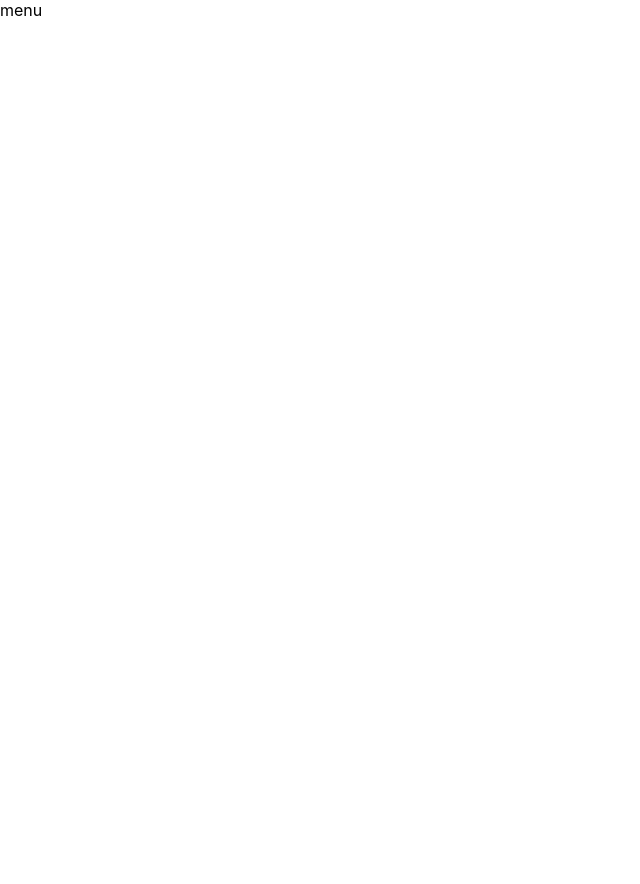
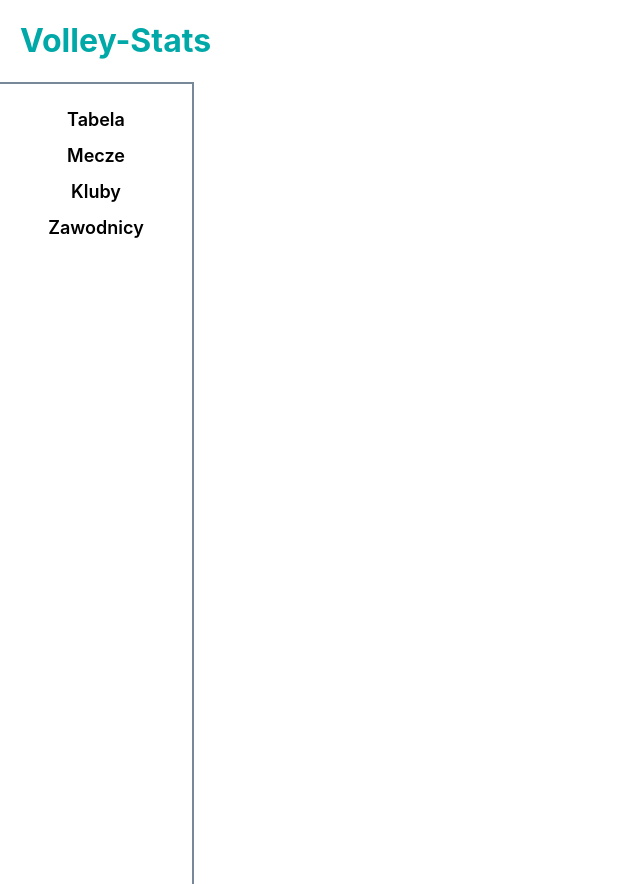
Before and after one commit to mb-dir/volleyball-stats, a React (Create React App) app: page / in a window 1280 px wide. Shown: the whole page, without its empty margins (0-640 px from the left). Before the commit the page ends 800 px from the top, so only its background shows below. Built offline with nearby package versions, Linux system fonts and the light colour scheme.

Commit message:
Create Layout component with menu

```diff
--- a/src/App.tsx
+++ b/src/App.tsx
@@ -1,10 +1,13 @@
 import { Routes, Route } from "react-router-dom";
 import Layout from "./components/Layout/Layout";
+import Clubs from "./components/Clubs/Clubs";
 
 function App() {
   return (
     <Routes>
-      <Route path="/" element={<Layout />} />
+      <Route path="/" element={<Layout />}>
+        <Route path="kluby" element={<Clubs />} />
+      </Route>
     </Routes>
   );
 }
--- a/src/components/Layout/Layout.tsx
+++ b/src/components/Layout/Layout.tsx
@@ -1,11 +1,22 @@
 import { Outlet } from "react-router-dom";
+import Menu from "../Menu/Menu";
+import Header from "../Header/Header";
+import "./layout.css";
 
 interface LayoutProps {}
 
 const Layout: React.FC<LayoutProps> = () => {
   return (
     <main className="App">
-      menu
+      <Header />
+      <Menu
+        items={[
+          { label: "Tabela", onClick: () => console.log("Item 1 clicked") },
+          { label: "Mecze", onClick: () => console.log("Item 2 clicked") },
+          { label: "Kluby", onClick: () => console.log("Item 3 clicked") },
+          { label: "Zawodnicy", onClick: () => console.log("Item 3 clicked") },
+        ]}
+      />
       <Outlet />
     </main>
   );
--- /dev/null
+++ b/src/components/Layout/layout.css
@@ -0,0 +1,4 @@
+.App {
+  display: flex;
+  flex-wrap: wrap;
+}
```
